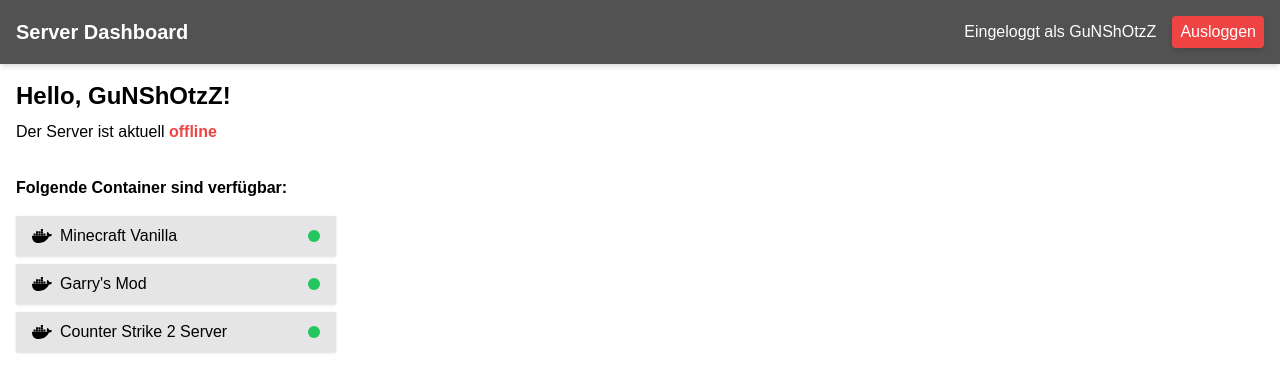
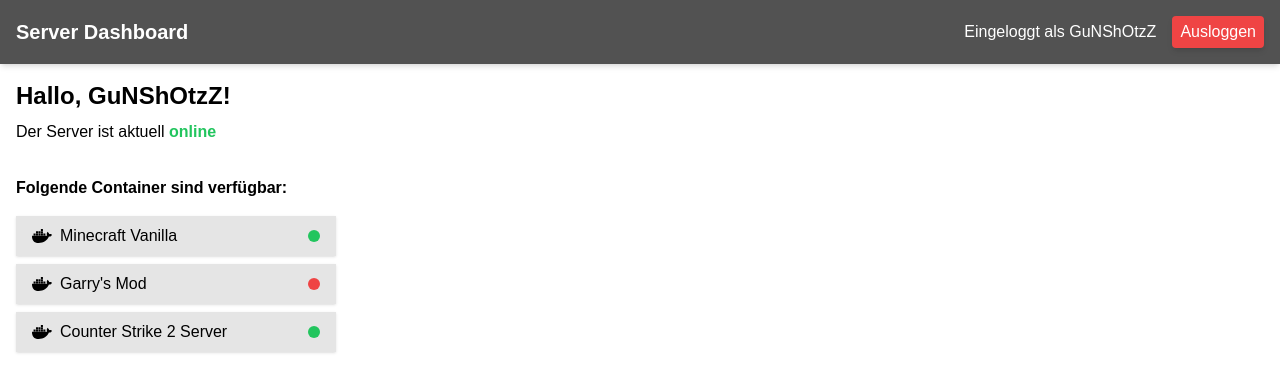
Before and after one commit to kevinldg/server-dashboard, a Next.js app: page /dashboard in a window 1280 px wide. Shown: the top 392 px of the page. Built offline with nearby package versions, Linux system fonts and the light colour scheme.

Commit message:
variety improvment for test data

```diff
--- a/components/ServerStatus/ServerStatus.js
+++ b/components/ServerStatus/ServerStatus.js
@@ -1,5 +1,5 @@
 export default function ServerStatus() {
-  const serverStatus = false;
+  const serverStatus = true;
 
   return (
     <p>
--- a/pages/dashboard.js
+++ b/pages/dashboard.js
@@ -7,14 +7,14 @@ export default function Dashboard() {
   return (
     <div className="flex flex-col gap-8">
       <div className="flex flex-col gap-2">
-        <p className="text-2xl font-bold">Hello, {username}!</p>
+        <p className="text-2xl font-bold">Hallo, {username}!</p>
         <ServerStatus />
       </div>
       <div className="flex flex-col gap-4">
         <p className="font-bold">Folgende Container sind verfügbar:</p>
         <div className="flex flex-col gap-2">
           <DockerContainer name="Minecraft Vanilla" isOnline />
-          <DockerContainer name="Garry's Mod" isOnline />
+          <DockerContainer name="Garry's Mod" />
           <DockerContainer name="Counter Strike 2 Server" isOnline />
         </div>
       </div>
```
